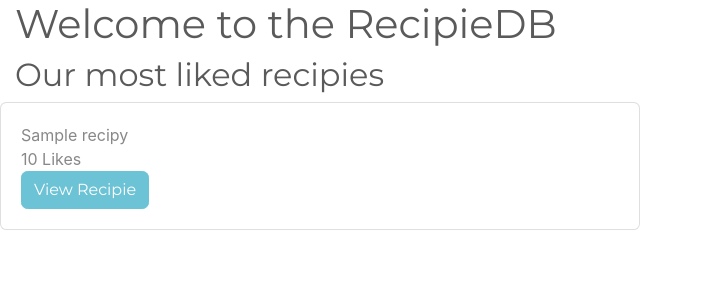
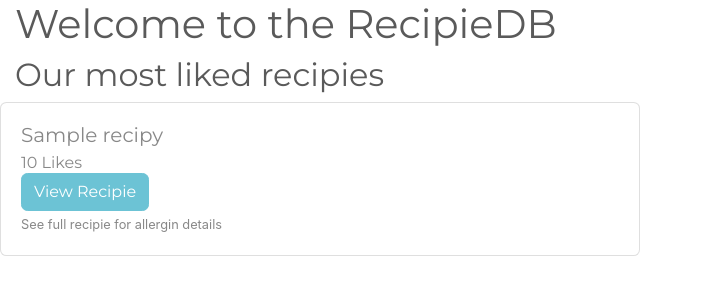
Before and after one commit to Lowe54/milestone3_project, a Flask app: page / in a window 1280 px wide. Shown: the part 56-356 px from the top of the page, without its empty margins (0-703 px from the left). Run offline with Flask 2, Linux system fonts and the light colour scheme; a database or web service that is not in the repository returns one stand-in record (values such as "Sample title"); some libraries are stand-ins or nearby versions.

Commit message:
Update to card layout

```diff
--- a/templates/index.html
+++ b/templates/index.html
@@ -21,12 +21,11 @@
     <div class="card-wrapper">
       <div class="card">
         <div class="card-body">
-          {{r.recipie_title}}
+          <h5 class="card-title">{{r.recipie_title}}</h5>
+          <h6 class="card-subtitle text-muted">{{r.likes}} Likes</h6>
+          <a href="{{url_for('recipie', id=r._id)}}" class="btn btn-info">View Recipie</a>
           <br/>
-          {{r.likes}} Likes
-          <br/>
-          <a href="{{url_for('recipie', id=r._id)}}" class="btn btn-info">View Recipie</a>
-
+          <small>See full recipie for allergin details</small>
         </div>
       </div>
     </div>
```
